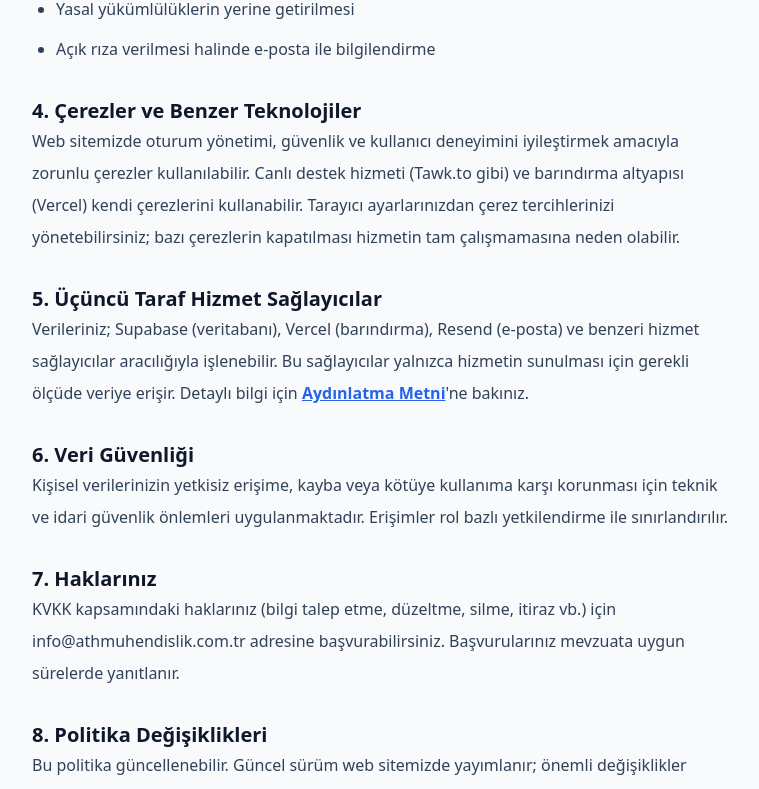
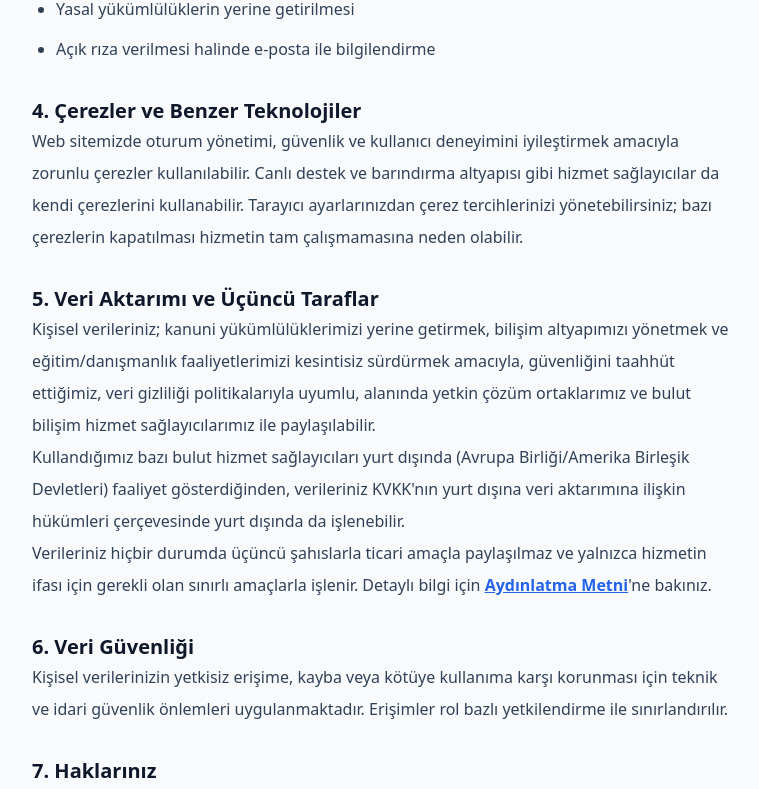
Before and after one commit to Aurotra/d2p-academy, a Next.js app: page /gizlilik in a window 1280 px wide. Shown: the part 980-1769 px from the top of the page, without its empty margins (256-1015 px from the left). Built offline with nearby package versions, Linux system fonts and the light colour scheme; no server answers.

Commit message:
docs: revise data transfer wording without vendor names

```diff
--- a/src/app/gizlilik/page.tsx
+++ b/src/app/gizlilik/page.tsx
@@ -49,19 +49,29 @@ export default function PrivacyPage() {
         <h2>4. Çerezler ve Benzer Teknolojiler</h2>
         <p>
           Web sitemizde oturum yönetimi, güvenlik ve kullanıcı deneyimini iyileştirmek amacıyla
-          zorunlu çerezler kullanılabilir. Canlı destek hizmeti (Tawk.to gibi) ve barındırma
-          altyapısı (Vercel) kendi çerezlerini kullanabilir. Tarayıcı ayarlarınızdan çerez
+          zorunlu çerezler kullanılabilir. Canlı destek ve barındırma altyapısı gibi hizmet
+          sağlayıcılar da kendi çerezlerini kullanabilir. Tarayıcı ayarlarınızdan çerez
           tercihlerinizi yönetebilirsiniz; bazı çerezlerin kapatılması hizmetin tam çalışmamasına
           neden olabilir.
         </p>
       </section>
 
       <section>
-        <h2>5. Üçüncü Taraf Hizmet Sağlayıcılar</h2>
+        <h2>5. Veri Aktarımı ve Üçüncü Taraflar</h2>
         <p>
-          Verileriniz; Supabase (veritabanı), Vercel (barındırma), Resend (e-posta) ve benzeri
-          hizmet sağlayıcılar aracılığıyla işlenebilir. Bu sağlayıcılar yalnızca hizmetin
-          sunulması için gerekli ölçüde veriye erişir. Detaylı bilgi için{" "}
+          Kişisel verileriniz; kanuni yükümlülüklerimizi yerine getirmek, bilişim altyapımızı yönetmek
+          ve eğitim/danışmanlık faaliyetlerimizi kesintisiz sürdürmek amacıyla, güvenliğini
+          taahhüt ettiğimiz, veri gizliliği politikalarıyla uyumlu, alanında yetkin çözüm
+          ortaklarımız ve bulut bilişim hizmet sağlayıcılarımız ile paylaşılabilir.
+        </p>
+        <p>
+          Kullandığımız bazı bulut hizmet sağlayıcıları yurt dışında (Avrupa Birliği/Amerika
+          Birleşik Devletleri) faaliyet gösterdiğinden, verileriniz KVKK&apos;nın yurt dışına veri
+          aktarımına ilişkin hükümleri çerçevesinde yurt dışında da işlenebilir.
+        </p>
+        <p>
+          Verileriniz hiçbir durumda üçüncü şahıslarla ticari amaçla paylaşılmaz ve yalnızca
+          hizmetin ifası için gerekli olan sınırlı amaçlarla işlenir. Detaylı bilgi için{" "}
           <a href="/kvkk" className="font-semibold text-document-primary underline">
             Aydınlatma Metni
           </a>
--- a/src/app/kvkk/page.tsx
+++ b/src/app/kvkk/page.tsx
@@ -69,15 +69,21 @@ export default function KvkkPage() {
       </section>
 
       <section>
-        <h2>5. Verilerin Aktarılması</h2>
+        <h2>5. Veri Aktarımı ve Üçüncü Taraflar</h2>
         <p>
-          Kişisel verileriniz; kanuni yükümlülüklerimizi yerine getirmek amacıyla yetkili kamu
-          kurumlarıyla, iş süreçlerimizi yürüten sınırlı çözüm ortaklarımızla (veritabanı ve
-          barındırma hizmeti sağlayıcısı Supabase ve Vercel, e-posta gönderim hizmeti Resend gibi)
-          paylaşılabilir. Bu hizmet sağlayıcılardan bir kısmı yurt dışında (AB/ABD) faaliyet
-          gösterdiğinden, verileriniz KVKK&apos;nın yurt dışına veri aktarımına ilişkin hükümleri
-          çerçevesinde yurt dışında da işlenebilir. Verileriniz hiçbir şekilde üçüncü şahıslarla
-          ticari amaçla paylaşılmaz.
+          Kişisel verileriniz; kanuni yükümlülüklerimizi yerine getirmek, bilişim altyapımızı yönetmek
+          ve eğitim/danışmanlık faaliyetlerimizi kesintisiz sürdürmek amacıyla, güvenliğini
+          taahhüt ettiğimiz, veri gizliliği politikalarıyla uyumlu, alanında yetkin çözüm
+          ortaklarımız ve bulut bilişim hizmet sağlayıcılarımız ile paylaşılabilir.
+        </p>
+        <p>
+          Kullandığımız bazı bulut hizmet sağlayıcıları yurt dışında (Avrupa Birliği/Amerika
+          Birleşik Devletleri) faaliyet gösterdiğinden, verileriniz KVKK&apos;nın yurt dışına veri
+          aktarımına ilişkin hükümleri çerçevesinde yurt dışında da işlenebilir.
+        </p>
+        <p>
+          Verileriniz hiçbir durumda üçüncü şahıslarla ticari amaçla paylaşılmaz ve yalnızca
+          hizmetin ifası için gerekli olan sınırlı amaçlarla işlenir.
         </p>
       </section>
 
```
